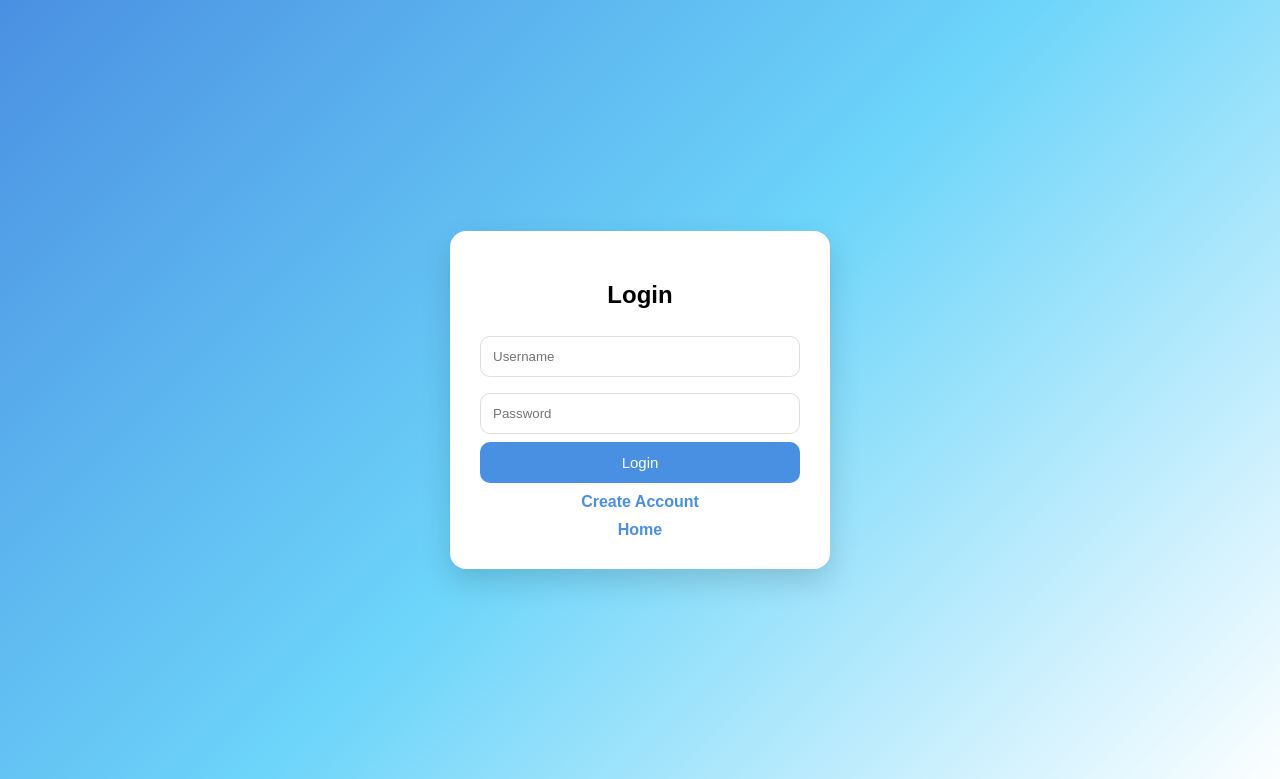
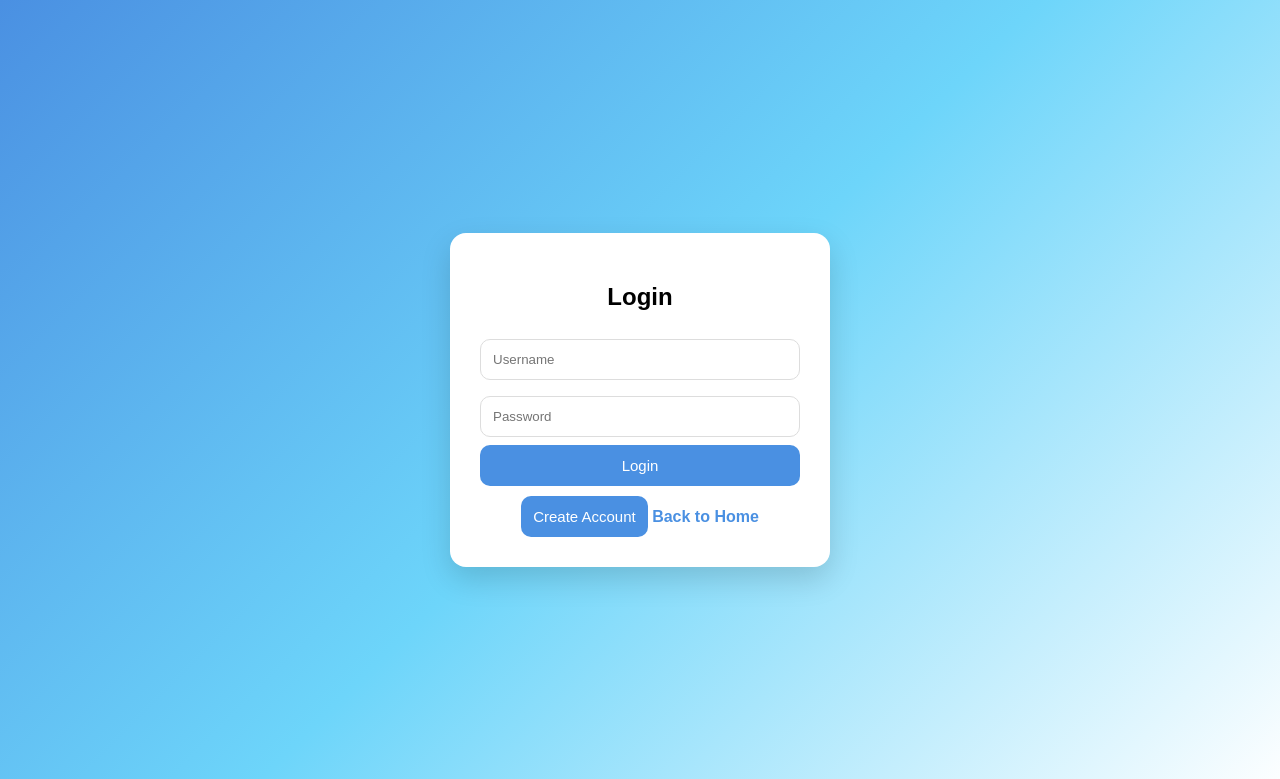
Before and after one commit to eat29-ops/schooltask_tracker, a Flask app: page /login in a window 1280 px wide. Shown: the top 779 px of the page. Run offline with Flask 3, Linux system fonts and the light colour scheme.

Commit message:
Enhance login page with new buttons
Added new buttons for account creation and navigation.

```diff
--- a/templates/login.html
+++ b/templates/login.html
@@ -16,15 +16,15 @@
         <form method="POST" action="/login">
 
             <input type="text" name="username" placeholder="Username" required>
-
             <input type="password" name="password" placeholder="Password" required>
 
             <button type="submit">Login</button>
 
         </form>
 
-        <a href="/register">Create Account</a><br>
-        <a href="/">Home</a>
+        <!-- NEW BUTTONS -->
+        <a href="/register"><button>Create Account</button></a>
+        <a href="/">Back to Home</a>
 
     </div>
 
```
